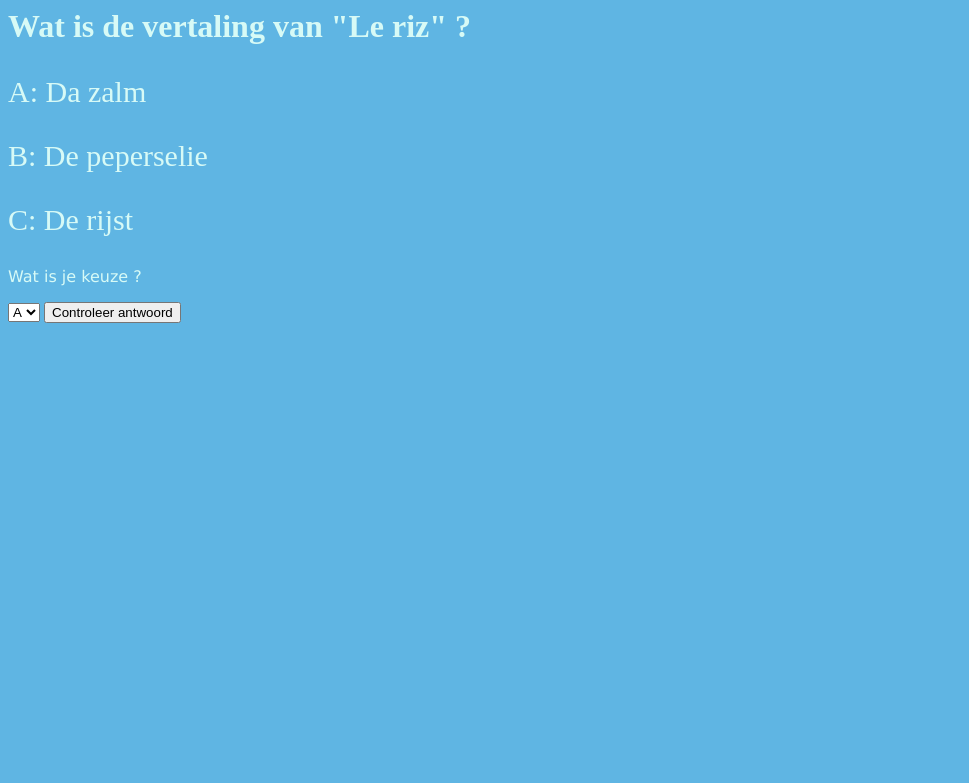
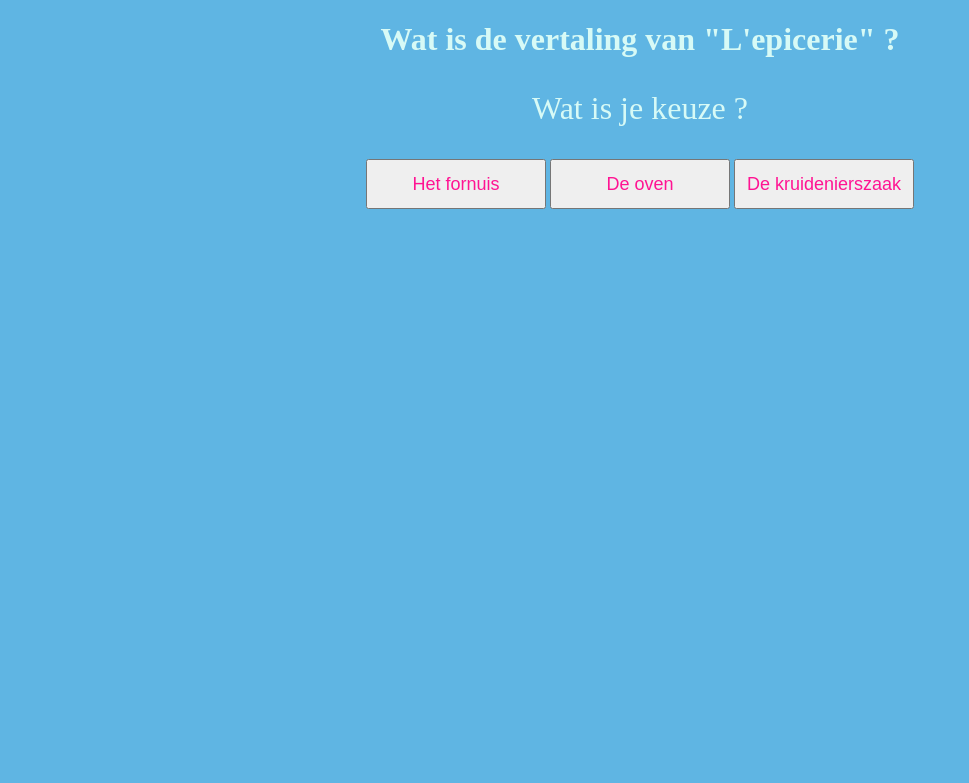
Before and after one commit to TuxGhost/TalenOefenen, a Flask app: page /Frans in a window 1280 px wide. Shown: the top 783 px of the page, without its empty margins (0-969 px from the left). Run offline with Flask 3, Linux system fonts and the light colour scheme.

Commit message:
na 1 keer gaat de engelse franse woorden geven

```diff
--- a/app.py
+++ b/app.py
@@ -1,55 +1,86 @@
 from flask import Flask
 from flask import render_template
 from flask import request
+from flask import session
 import random
 
+random.seed()
+
 app = Flask(__name__)
+app.secret_key ="abcdefghijklmnopqrstuvwxyz"
 
 woordenGenereren = True
 fr = []
 nl = []
-lijst = open('./data/Het eten.txt','r')
-for text in lijst:
+en = []
+Enl = []
+lijstFr = open('./data/Het eten.txt','r')
+for text in lijstFr:
     w = text.split(",")
     nl.append(w[0])
     fr.append(w[1].replace("\n", ""))
+lijstEn = open('./data/The food.txt','r')
+for text in lijstEn:
+    w = text.split(",")
+    Enl.append(w[0])
+    en.append(w[1].replace("\n", ""))
 tekstJ = 'correct.'
 tekstF = 'incorrect.'
 score = 0
-lengte = len(fr)
+lengte = 7
+oplossing =''
 
-#while woordenGenereren:
-optieA = random.randint(0,lengte)
-optieB = random.randint(0,lengte)
-optieC = random.randint(0,lengte)
-optieABC = random.randint(0,2)
-if optieA == optieB or optieB == optieC or optieC == optieA:
-    optieA = random.randint(0,lengte)
-    optieB = random.randint(0,lengte)
-oplossingA = nl[optieA]
-oplossingB = nl[optieB]
-oplossingC = nl[optieC]
-if optieABC == 0:
-    fransWoord = fr[optieA]
-    oplossing = 'A'
-if optieABC == 1:
-    fransWoord = fr[optieB]
-    oplossing = 'B'
-if optieABC == 2:
-    fransWoord = fr[optieC]
-    oplossing = 'C'
 
+test = ""
 @app.route('/')
 def index():
     return render_template('index.html')
 
 @app.route('/Frans', methods = ['GET'])
 def frans():
-    return render_template('Frans.html', title='Quiz Frans', vraag = fransWoord , antwoord = oplossingA, antiwoord = oplossingB, woordant = oplossingC)
+    optieA = random.randint(0,lengte)
+    optieB = random.randint(0,lengte)
+    optieC = random.randint(0,lengte)
+    optieABC = random.randint(0,2)
+    if optieA == optieB or optieB == optieC or optieC == optieA:
+        optieA = random.randint(0,lengte)
+        optieB = random.randint(0,lengte)
+    oplossingA = nl[optieA]
+    oplossingB = nl[optieB]
+    oplossingC = nl[optieC]
+    if optieABC == 0:
+        fransWoord = fr[optieA]
+        session["oplossing"] = 'A'
+    if optieABC == 1:
+        fransWoord = fr[optieB]
+        session["oplossing"] = 'B'
+    if optieABC == 2:
+        fransWoord = fr[optieC]
+        session["oplossing"] = 'C'
+    return render_template('Taal.html', title='Quiz Frans', vraag = fransWoord , antwoord = oplossingA, antiwoord = oplossingB, woordant = oplossingC)
 
 @app.route('/Engels', methods = ['GET'])
 def engels():
-    return render_template('Engels.html', title='Quiz Engels')
+    optieA = random.randint(0,lengte)
+    optieB = random.randint(0,lengte)
+    optieC = random.randint(0,lengte)
+    optieABC = random.randint(0,2)
+    if optieA == optieB or optieB == optieC or optieC == optieA:
+        optieA = random.randint(0,lengte)
+        optieB = random.randint(0,lengte)
+    oplossingA = Enl[optieA]
+    oplossingB = Enl[optieB]
+    oplossingC = Enl[optieC]
+    if optieABC == 0:
+        engelsWoord = en[optieA]
+        session["oplossing"] = 'A'
+    if optieABC == 1:
+        engelsWoord = en[optieB]
+        session["oplossing"] = 'B'
+    if optieABC == 2:
+        engelsWoord = en[optieC]
+        session["oplossing"] = 'C'
+    return render_template('Taal.html', title='Quiz Engels', vraag = engelsWoord , antwoord = oplossingA, antiwoord = oplossingB, woordant = oplossingC)
 
 @app.route('/Duits', methods = ['GET'])
 def duits():
@@ -57,12 +88,17 @@ def duits():
 
 @app.route('/controleer',methods=['POST'])
 def controleer():
-    antwoord = request.form.get("antwoord")
+    antwoordA = request.form.get("antwoordA")
+    antwoordB = request.form.get("antwoordB")
+    antwoordC = request.form.get("antwoordC")
+    opl = session.get("oplossing")
+    print("oplossing: ")
+    print(opl)
     tekst = 'Wat denk je zelf?'
-    if antwoord == oplossing:
+    if antwoordA == session["oplossing"] or antwoordB == session["oplossing"] or antwoordC== session["oplossing"]:
         tekst = 'Uw antwoord is correct.'
     else:
-        tekst = 'Uw antwoord is foutief.'
+        tekst = 'Uw antwoord is fout.'
     return render_template('controleer.html', title = 'controle', tekst = tekst)
 
 app.run(host='0.0.0.0', port=9001)
--- a/data/Het eten.txt
+++ b/data/Het eten.txt
@@ -80,7 +80,7 @@ Het zakje,Le sachet
 De kabeljauw,Le cabillaud
 De garnaal,La crevette
 De mossel,La moule
-Da zalm,Le saumon
+De zalm,Le saumon
 De confituur,La confiture
 De specerij,L'epice
 De kruiden,Les herbes
--- a/data/The food.txt
+++ b/data/The food.txt
@@ -1,3 +1,7 @@
 Mijn naam,My name
 Het eten,The food
 Mijn dans,My dance
+a,Bc
+vraagf,q
+heightg,y
+i,t
--- a/static/mycss.css
+++ b/static/mycss.css
@@ -2,7 +2,31 @@ body{
         /*color : #00FF00;*/
         color:rgb(215, 250, 246);
         background-color:rgb(95, 181, 227);
+        text-align: center;
 }
 .foutboodschap {
-        color: red;
+        color:rgb(255, 173, 173);
+        background-color:rgb(216, 71, 71);}
+#test {
+        color:rgb(173, 190, 255);
+        background-color:rgb(71, 122, 216);
 }
+
+title{
+        font-size: xx-large;
+
+}
+
+p{
+        font-size: xx-large
+
+}
+
+button{
+        color:deeppink;
+        padding: 15;
+        height: 50px;
+        width: 180px;
+        font-size: large;
+
+}
--- a/templates/Frans.html
+++ /dev/null
@@ -1,25 +0,0 @@
-<html>
-    <head>
-        <title style="font-size:90px">{{ title }}</title>
-        <meta http-equiv="refresh" content="10">
-        <link rel="stylesheet" type="text/css" href="{{url_for('.static', filename='mycss.css')}}">
-    </head>
-    <body>
-        <div>
-        <h1>Wat is de vertaling van "{{ vraag }}" ? </h1>
-            <p style="font-size:30px" style="font-family:verdana">A: {{antwoord}}</p>
-            <p style="font-size:30px" style="font-family:verdana">B: {{antiwoord}}</p>
-            <p style="font-size:30px" style="font-family:verdana">C: {{woordant}}</p>
-        </div>
-        <div> <p style="font-family:verdana">Wat is je keuze ?
-            <form action="/controleer" method="post">
-                <select name="antwoord" method="GET" action ="/">
-                    <option value="A">A</option>
-                    <option value="B">B</option>
-                    <option value="C">C</option>
-                    </select>
-                <button type="submit" value="Controleer">Controleer antwoord</button>
-            </form>
-        </select></p></div>
-    </body>
-</html>
--- /dev/null
+++ b/templates/Taal.html
@@ -0,0 +1,19 @@
+<!DOCTYPE html>
+<html lang="nl">
+    <head>
+        <title>{{ title }}</title>
+        <link rel="stylesheet" type="text/css" href="{{url_for('.static', filename='mycss.css')}}">
+    </head>
+    <body>
+        <div>
+            <h1>Wat is de vertaling van "{{ vraag }}" ? </h1>
+        <div> <p>Wat is je keuze ?</p>
+            <form action="/controleer" method="post">
+                <button type="submit" name="antwoordA" value="A">{{antwoord}}</button>
+                <button type="submit" name="antwoordB" value="B">{{antiwoord}}</button>
+                <button type="submit" name="antwoordC" value="C">{{woordant}}</button>
+            </form>
+        </div>
+        </div>
+    </body>
+</html>
--- a/templates/index.html
+++ b/templates/index.html
@@ -1,3 +1,4 @@
+<!DOCTYPE html>
 <html>
     <head>
         <title style="font-size:90px">talen</title>
```
Also changed, not shown: templates/controleer.html (+7 -4 lines).
